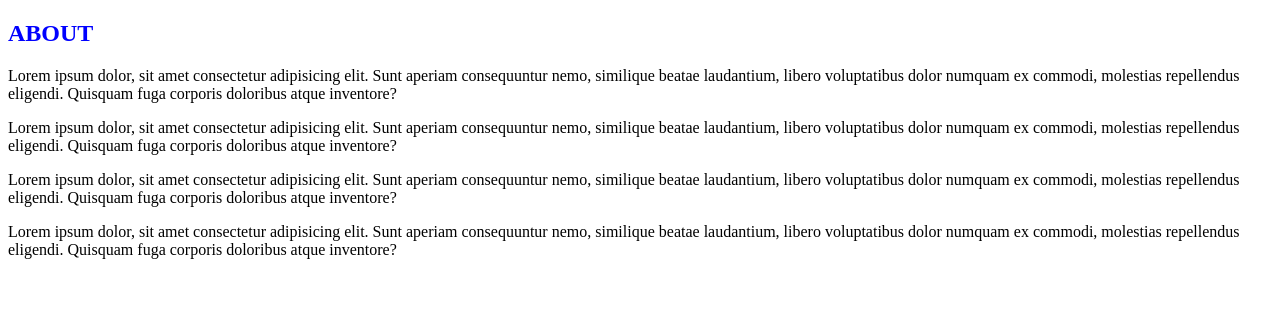
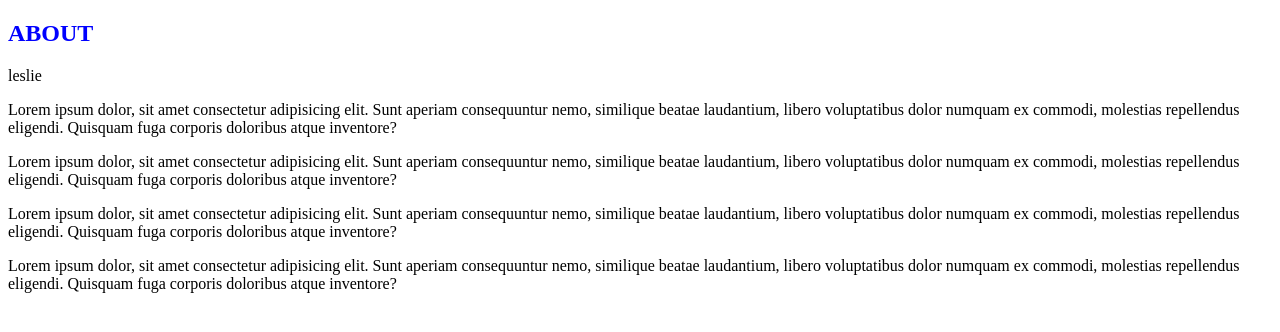
Before and after one commit to Gildas-Tchoumi/getsmarter-git, a plain HTML site: page roxane.html in a window 1280 px wide. Drawn offline with Linux system fonts and the light colour scheme.

Commit message:
ajout nav

```diff
--- a/roxane.html
+++ b/roxane.html
@@ -10,6 +10,10 @@
     <section>
 <div>
     <h1 class="li">ABOUT</h1>
+   <nav>
+    leslie
+   </nav>
+
     <p class="ly">
         Lorem ipsum dolor, sit amet consectetur adipisicing elit. Sunt aperiam
         consequuntur nemo, similique beatae laudantium, libero voluptatibus dolor
```
